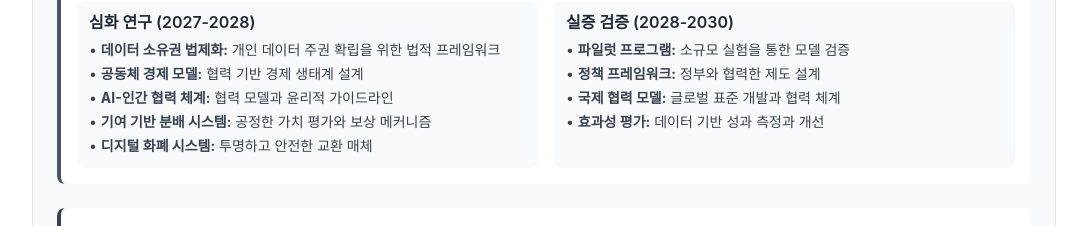
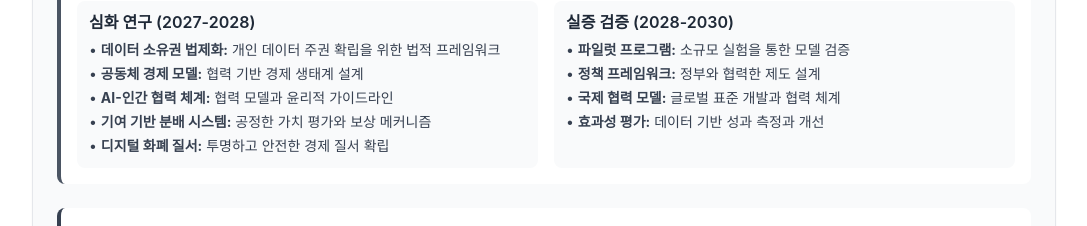
Before and after one commit to hohyon-ryu/taedi, a Next.js app: page /digital-economy-masterplan in a window 1280 px wide. Shown: the part 980-1206 px from the top of the page, without its empty margins (96-1183 px from the left). Built offline with nearby package versions, Linux system fonts and the light colour scheme.

Commit message:
feat: Refactor ResearchRoadmap to consolidate digital currency references and improve clarity in the diagram

```diff
--- a/src/app/digital-economy-masterplan/components/ResearchRoadmap.js
+++ b/src/app/digital-economy-masterplan/components/ResearchRoadmap.js
@@ -8,7 +8,6 @@ graph TD
         R1["디지털 경제 주체<br/>(생산)"]
         R2["디지털 경제 권리<br/>(소유)"]
         R3["디지털 경제 권력<br/>(분배)"]
-        R4["디지털 화폐 질서<br/>(교환)"]
     end
 
     subgraph "심화 연구 (2027-2028)"
@@ -16,7 +15,7 @@ graph TD
         S3["AI 기반 가치 생산"]
         S1["데이터 소유권 법제화"]
         S4["기여 기반 분배 시스템"]
-        S5["디지털 화폐 시스템"]
+        S6["디지털 화폐 질서"]
     end
 
     subgraph "실증 검증 (2028-2030)"
@@ -34,15 +33,16 @@ graph TD
     R1 --> S2
     R1 --> S3
     R2 --> S1
+    R2 --> S6
     R3 --> S2
     R3 --> S4
-    R4 --> S5
+    R3 --> S6
 
     S1 -.-> E2
     S2 -.-> E1
     S3 -.-> E2
     S4 -.-> E3
-    S5 -.-> E3
+    S6 -.-> E3
 
     E1 -.-> F1
     E1 -.-> F2
@@ -55,8 +55,8 @@ graph TD
     classDef current fill:#2c3e50,stroke:#34495e,stroke-width:2px,color:#ffffff
     classDef future fill:#f5f7fa,stroke:#7f8c8d,stroke-width:1px,stroke-dasharray: 5 5,color:#2c3e50
 
-    class R1,R2,R3,R4 current
-    class S1,S2,S3,S4,S5,E1,E2,E3,F1,F2,F3 future
+    class R1,R2,R3 current
+    class S1,S2,S3,S4,S6,E1,E2,E3,F1,F2,F3 future
   `;
 
   return (
@@ -168,8 +168,8 @@ graph TD
                     보상 메커니즘
                   </li>
                   <li>
-                    • <strong>디지털 화폐 시스템:</strong> 투명하고 안전한 교환
-                    매체
+                    • <strong>디지털 화폐 질서:</strong> 투명하고 안전한 경제
+                    질서 확립
                   </li>
                 </ul>
               </div>
```
